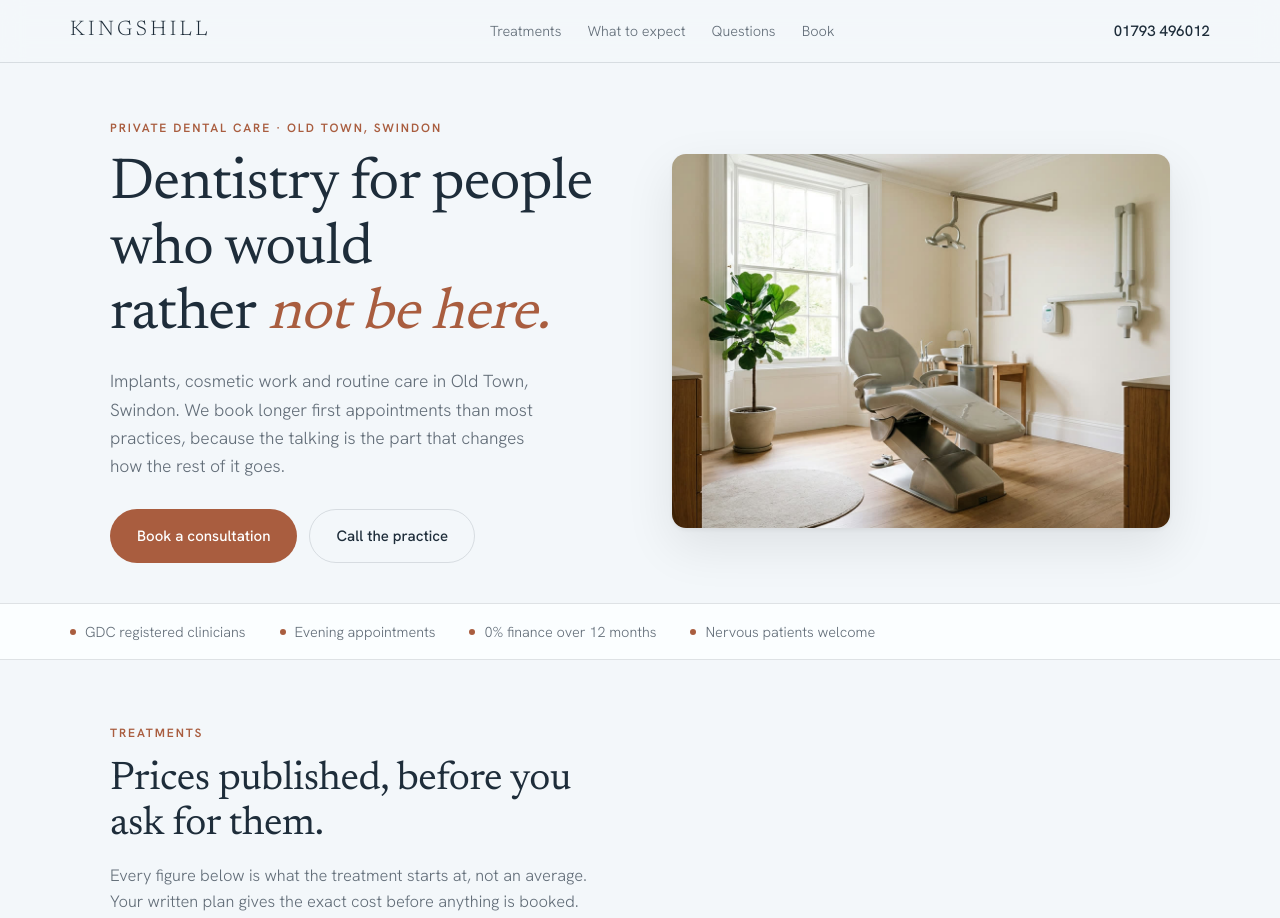
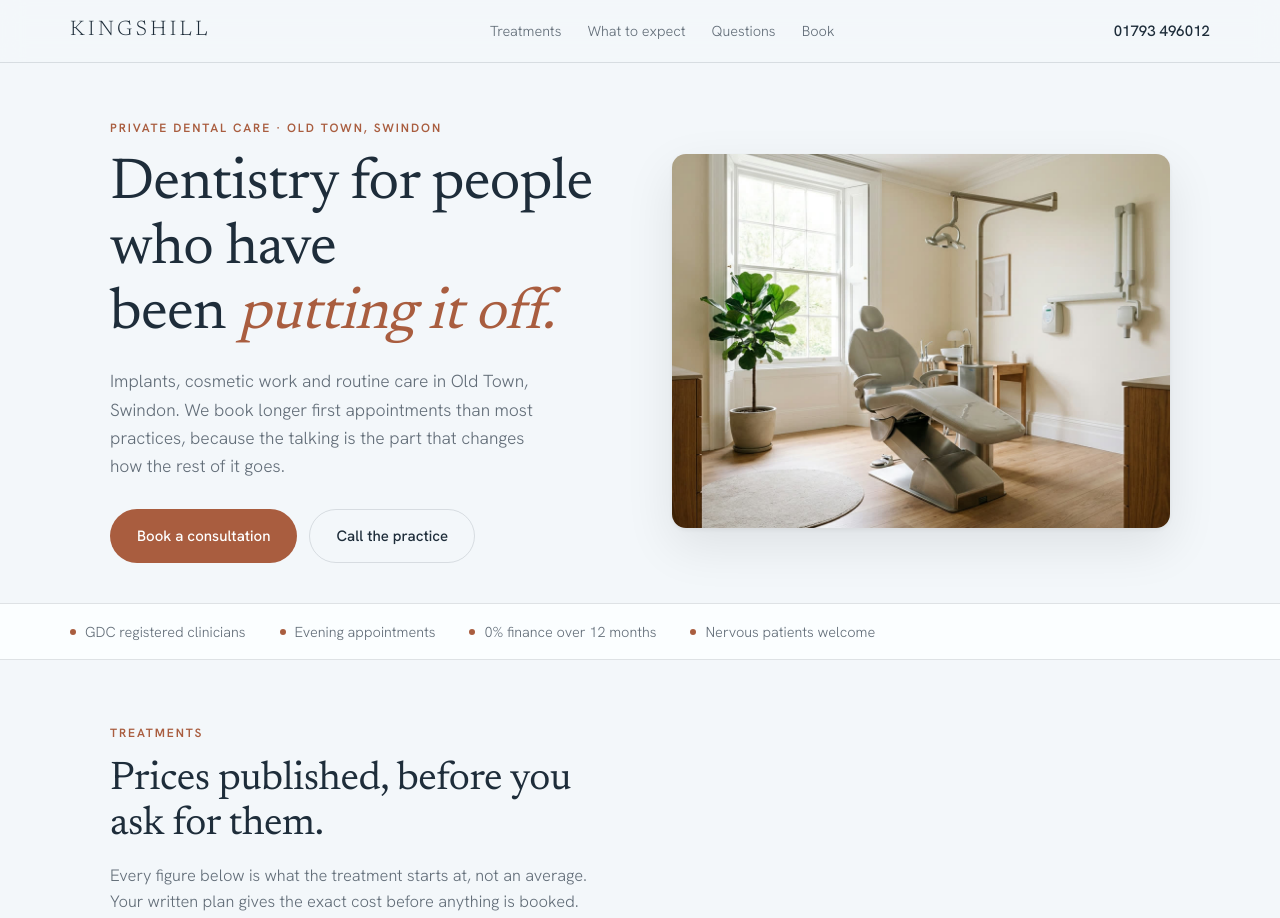
Before and after one commit to stewie1308-ui/brunelweb-demos, a plain HTML site: page kingshill/index.html in a window 1280 px wide. Shown: the top 918 px of the page. Drawn offline with Linux system fonts and the light colour scheme.

Commit message:
Kingshill: rewrite the headline, the previous one read as a suicide euphemism

```diff
--- a/kingshill/index.html
+++ b/kingshill/index.html
@@ -142,7 +142,7 @@
 <header class="hero" id="top"><div class="wrap herogrid">
   <div>
     <div class="lab">Private Dental Care · Old Town, Swindon</div>
-    <h1>Dentistry for people who would<br>rather <em>not be here.</em></h1>
+    <h1>Dentistry for people who have<br>been <em>putting it off.</em></h1>
     <p class="sub">Implants, cosmetic work and routine care in Old Town, Swindon. We book longer first appointments than most practices, because the talking is the part that changes how the rest of it goes.</p>
     <div class="herobtns">
       <a class="btn btn-primary" href="#book">Book a consultation</a>
```
